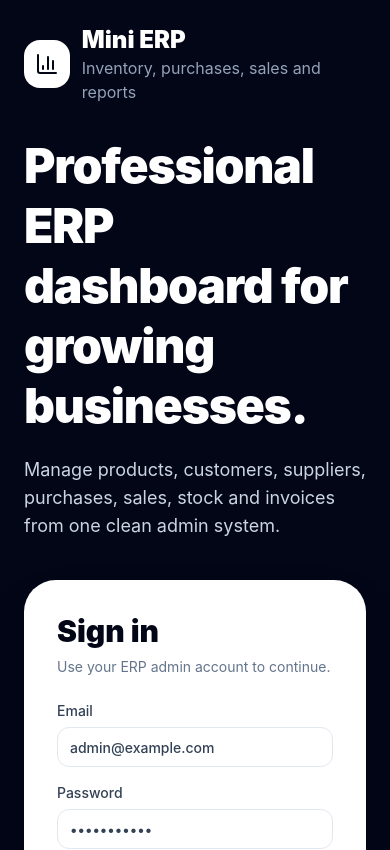
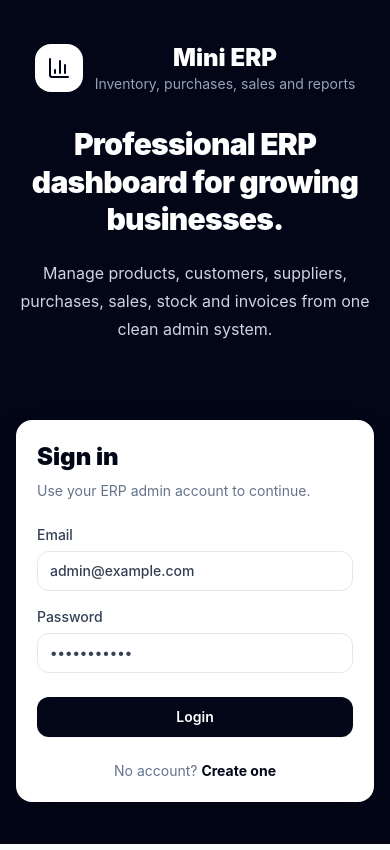
Before and after one commit to mou-004/epr-client, a React (Vite) app: page /login in a window 390 px wide. Shown: the top 850 px of the page. Built offline with nearby package versions, Linux system fonts and the light colour scheme; no server answers.

Commit message:
Refactor Login component layout and styles

```diff
--- a/src/pages/Login.tsx
+++ b/src/pages/Login.tsx
@@ -8,6 +8,7 @@ import { useAuth } from "../context/AuthContext";
 export default function Login() {
   const { login } = useAuth();
   const navigate = useNavigate();
+
   const [email, setEmail] = useState("admin@example.com");
   const [password, setPassword] = useState("password123");
   const [error, setError] = useState("");
@@ -17,6 +18,7 @@ export default function Login() {
     e.preventDefault();
     setLoading(true);
     setError("");
+
     try {
       await login(email, password);
       navigate("/");
@@ -28,30 +30,74 @@ export default function Login() {
   };
 
   return (
-    <div className="min-h-screen bg-slate-950 p-6 text-white">
+    <div className="min-h-screen bg-slate-950 px-4 py-6 text-white sm:px-6 lg:px-8">
       <div className="mx-auto grid min-h-[calc(100vh-3rem)] max-w-6xl items-center gap-10 lg:grid-cols-2">
-        <div>
-          <div className="mb-8 flex items-center gap-3">
-            <div className="grid h-12 w-12 place-items-center rounded-2xl bg-white text-slate-950"><BarChart3 /></div>
+        <div className="text-center lg:text-left">
+          <div className="mb-8 flex items-center justify-center gap-3 lg:justify-start">
+            <div className="grid h-12 w-12 place-items-center rounded-2xl bg-white text-slate-950">
+              <BarChart3 />
+            </div>
             <div>
               <h1 className="text-2xl font-black">Mini ERP</h1>
-              <p className="text-slate-400">Inventory, purchases, sales and reports</p>
+              <p className="text-sm text-slate-400 sm:text-base">
+                Inventory, purchases, sales and reports
+              </p>
             </div>
           </div>
-          <h2 className="text-5xl font-black leading-tight tracking-tight">Professional ERP dashboard for growing businesses.</h2>
-          <p className="mt-5 max-w-xl text-lg text-slate-300">Manage products, customers, suppliers, purchases, sales, stock and invoices from one clean admin system.</p>
+
+          <h2 className="text-3xl font-black leading-tight tracking-tight sm:text-4xl lg:text-5xl">
+            Professional ERP dashboard for growing businesses.
+          </h2>
+
+          <p className="mx-auto mt-5 max-w-xl text-base leading-7 text-slate-300 sm:text-lg lg:mx-0">
+            Manage products, customers, suppliers, purchases, sales, stock and
+            invoices from one clean admin system.
+          </p>
         </div>
 
-        <form onSubmit={submit} className="rounded-[2rem] border border-white/10 bg-white p-8 text-slate-950 shadow-2xl">
-          <h2 className="text-3xl font-black">Sign in</h2>
-          <p className="mt-2 text-sm text-slate-500">Use your ERP admin account to continue.</p>
-          {error && <div className="mt-5 rounded-2xl bg-red-50 p-3 text-sm font-semibold text-red-700">{error}</div>}
+        <form
+          onSubmit={submit}
+          className="mx-auto w-full max-w-md rounded-2xl border border-white/10 bg-white p-5 text-slate-950 shadow-2xl sm:rounded-[2rem] sm:p-8"
+        >
+          <h2 className="text-2xl font-black sm:text-3xl">Sign in</h2>
+          <p className="mt-2 text-sm text-slate-500">
+            Use your ERP admin account to continue.
+          </p>
+
+          {error && (
+            <div className="mt-5 rounded-2xl bg-red-50 p-3 text-sm font-semibold text-red-700">
+              {error}
+            </div>
+          )}
+
           <div className="mt-6 grid gap-4">
-            <Input label="Email" type="email" value={email} onChange={(e) => setEmail(e.target.value)} required />
-            <Input label="Password" type="password" value={password} onChange={(e) => setPassword(e.target.value)} required />
-            <Button disabled={loading} className="mt-2 w-full">{loading ? "Signing in..." : "Login"}</Button>
+            <Input
+              label="Email"
+              type="email"
+              value={email}
+              onChange={(e) => setEmail(e.target.value)}
+              required
+            />
+
+            <Input
+              label="Password"
+              type="password"
+              value={password}
+              onChange={(e) => setPassword(e.target.value)}
+              required
+            />
+
+            <Button disabled={loading} className="mt-2 w-full">
+              {loading ? "Signing in..." : "Login"}
+            </Button>
           </div>
-          <p className="mt-6 text-center text-sm text-slate-500">No account? <Link className="font-bold text-slate-950" to="/register">Create one</Link></p>
+
+          <p className="mt-6 text-center text-sm text-slate-500">
+            No account?{" "}
+            <Link className="font-bold text-slate-950" to="/register">
+              Create one
+            </Link>
+          </p>
         </form>
       </div>
     </div>
```
